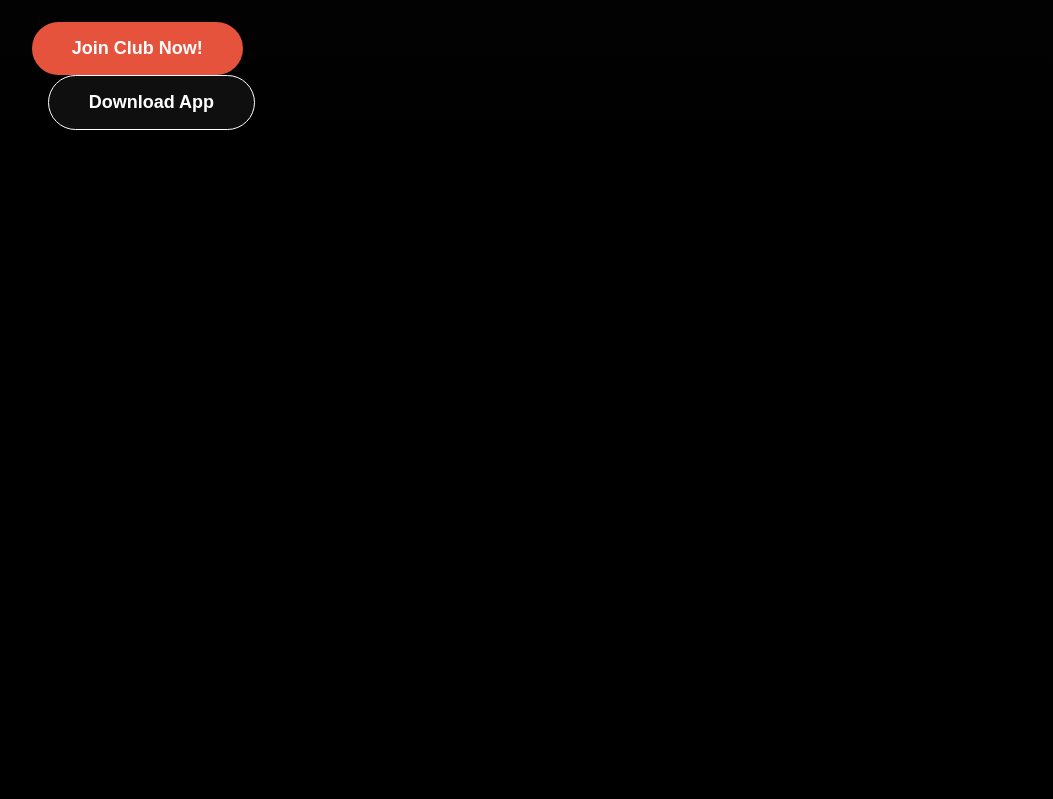
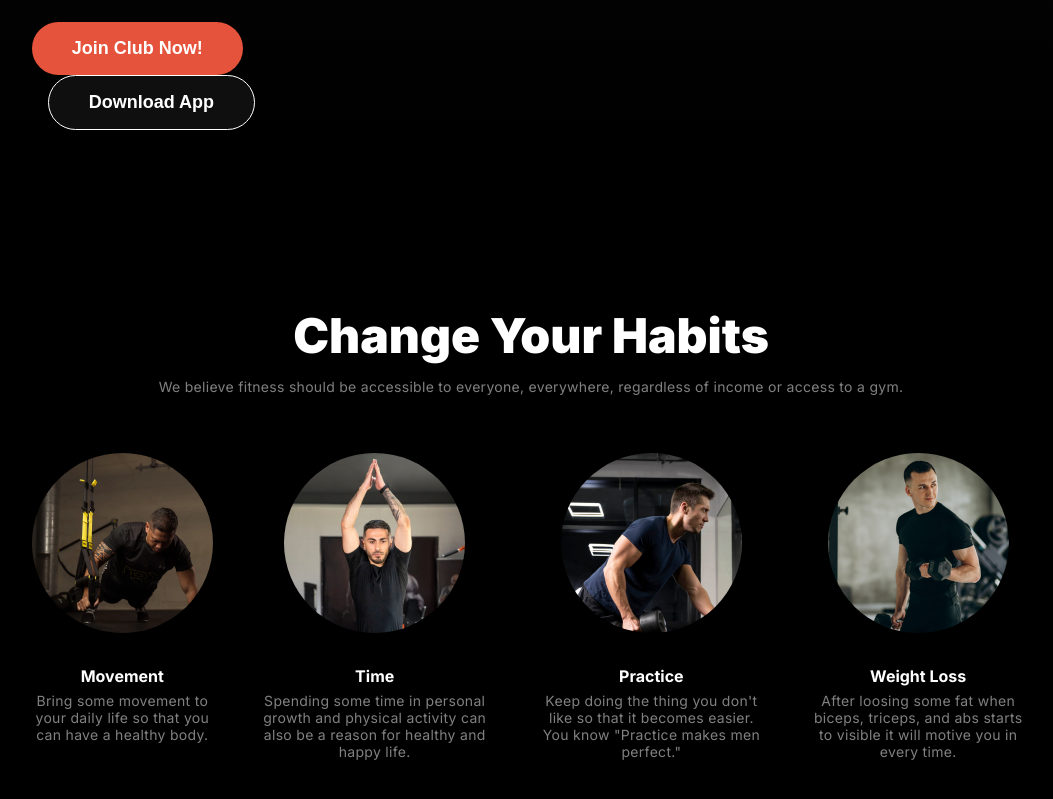
Before and after one commit to ariful97768/assignment-2, a plain HTML site: page index.html in a window 1280 px wide. Shown: the part 765-1564 px from the top of the page, without its empty margins (109-1162 px from the left). Before the commit the page ends 895 px from the top, so only its background shows below. Drawn offline with Linux system fonts and the light colour scheme; a web font is replaced by a local one.

Commit message:
added change your habit section

```diff
--- a/index.html
+++ b/index.html
@@ -15,9 +15,9 @@
             <nav>
                 <ul class="df nav-lists">
                     <li class="nav-list home"><a href="#">Home</a></li>
-                    <li class="nav-list aa"><a href="#">Service</a></li>
-                    <li class="nav-list aa"><a href="#">Contact</a></li>
-                    <li class="nav-list aa"><a href="#">About</a></li>
+                    <li class="nav-list"><a href="#">Service</a></li>
+                    <li class="nav-list"><a href="#">Contact</a></li>
+                    <li class="nav-list"><a href="#">About</a></li>
                 </ul>
             </nav>
         </div>
@@ -53,11 +53,47 @@
             </div>
         </div>
     </header>
-    <section class="">
 
+        <!-- habit section -->
+
+    <section class="habit">
+        <div class="habit-content">
+            <h3 class="habit-content-title">Change Your Habits</h3>
+            <p class="habit-description f14 color-dsc">
+                We believe fitness should be accessible to everyone, everywhere, regardless of income or access to a
+                gym.
+            </p>
+        </div>
+        <div class="habit-cards df">
+            <div class="habit-card">
+                <img src="images/image 3.png" alt="Exercise" class="habit-image">
+                <h4 class="habit-title">Movement</h4>
+                <p class="habit-description f14 color-dsc">Bring some movement to your daily life so that you can have a
+                    healthy body.</p>
+            </div>
+            <div class="habit-card">
+                <img src="images/image 2.png" alt="" class="habit-image">
+                <h4 class="habit-title">Time</h4>
+                <p class="habit-description f14 color-dsc">Spending some time in personal growth and physical activity can
+                    also be a reason for healthy and happy life.</p>
+            </div>
+            <div class="habit-card">
+                <img src="images/image 4.png" alt="" class="habit-image">
+                <h4 class="habit-title">Practice</h4>
+                <p class="habit-description f14 color-dsc">Keep doing the thing you don't like so that it becomes easier.
+                    You know "Practice makes men perfect."</p>
+            </div>
+            <div class="habit-card">
+                <img src="images/image 5.png" alt="" class="habit-image">
+                <h4 class="habit-title">Weight Loss</h4>
+                <p class="habit-description f14 color-dsc">After loosing some fat when biceps, triceps, and abs starts to
+                    visible it will motive you in every time.</p>
+            </div>
+        </div>
     </section>
     <footer>
 
     </footer>
 </body>
+
 </html>
--- a/style.css
+++ b/style.css
@@ -20,6 +20,11 @@ body {
     background-color: #000000;
 }
 
+section {
+    max-width: 1440px;
+    margin: 6rem 11%;
+}
+
 /* shared styles */
 .df {
     display: flex;
@@ -30,6 +35,7 @@ body {
 }
 
 .btn-primary {
+    cursor: pointer;
     padding: 16px 40px 16px 40px;
     border-radius: 42px;
     border: none;
@@ -45,6 +51,12 @@ body {
 
 .color-dsc {
     color: rgba(255, 255, 255, 0.5);
+}
+
+.f14 {
+    font-size: 14px;
+    font-weight: 400;
+    letter-spacing: 0.3px;
 }
 
 /* navigation styling */
@@ -79,6 +91,10 @@ li {
     list-style-type: none;
 }
 
+.nav-list {
+    padding: 8px 20px 8px 20px;
+}
+
 .nav-list a {
     text-decoration: none;
     color: #ffffff;
@@ -91,10 +107,6 @@ li {
     background: rgb(230, 83, 60);
 }
 
-.aa {
-
-    padding: 8px 20px 8px 20px;
-}
 
 /* Hero content styling */
 
@@ -162,7 +174,7 @@ li {
     margin-left: -115px;
 }
 
-.mini-card-1>h3 {
+.mini-card-1 div>h3 {
     font-size: 24px;
     font-weight: 900;
 }
@@ -187,3 +199,34 @@ li {
     font-size: 40px;
     font-weight: 900;
 }
+
+/* habit styles */
+
+.habit {
+    margin-top: 11rem;
+    text-align: center;
+}
+
+.habit-content {
+    margin-bottom: 3.6rem;
+    text-align: center;
+}
+
+.habit-content-title {
+    font-size: 48px;
+    font-weight: 900;
+    padding-bottom: 0.8rem;
+}
+
+.habit-cards {
+    gap: 2.5rem;
+}
+
+.habit-image {
+    border-radius: 50%;
+}
+
+.habit-title {
+    margin-top: 1.8rem;
+    margin-bottom: 6px;
+}
```
